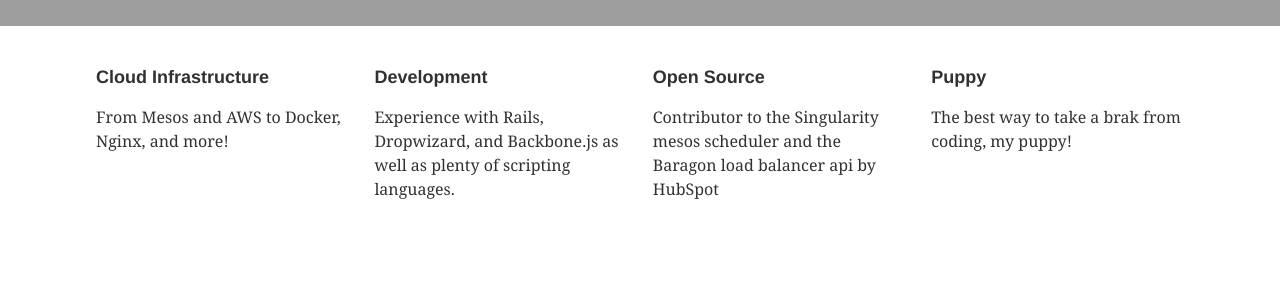
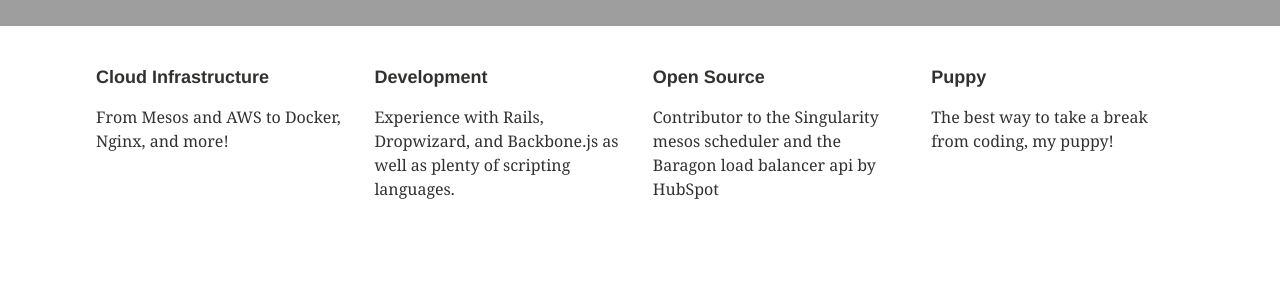
Before and after one commit to ssalinas/ssalinas.github.io, a Jekyll site: the page built from index.md, in a window 1280 px wide. Shown: the part 465-765 px from the top of the page. Built offline with Jekyll 4.4.1, drawn with Linux system fonts in a browser that asks for light colours.

Commit message:
spelling

```diff
--- a/index.md
+++ b/index.md
@@ -24,7 +24,7 @@ image:
 
 <div class="tile">
   <h2 class="post-title">Puppy</h2>
-  <p class="post-excerpt">The best way to take a brak from coding, my puppy!</p>
+  <p class="post-excerpt">The best way to take a break from coding, my puppy!</p>
 </div><!-- /.tile -->
 
 </div><!-- /.tiles -->
```
